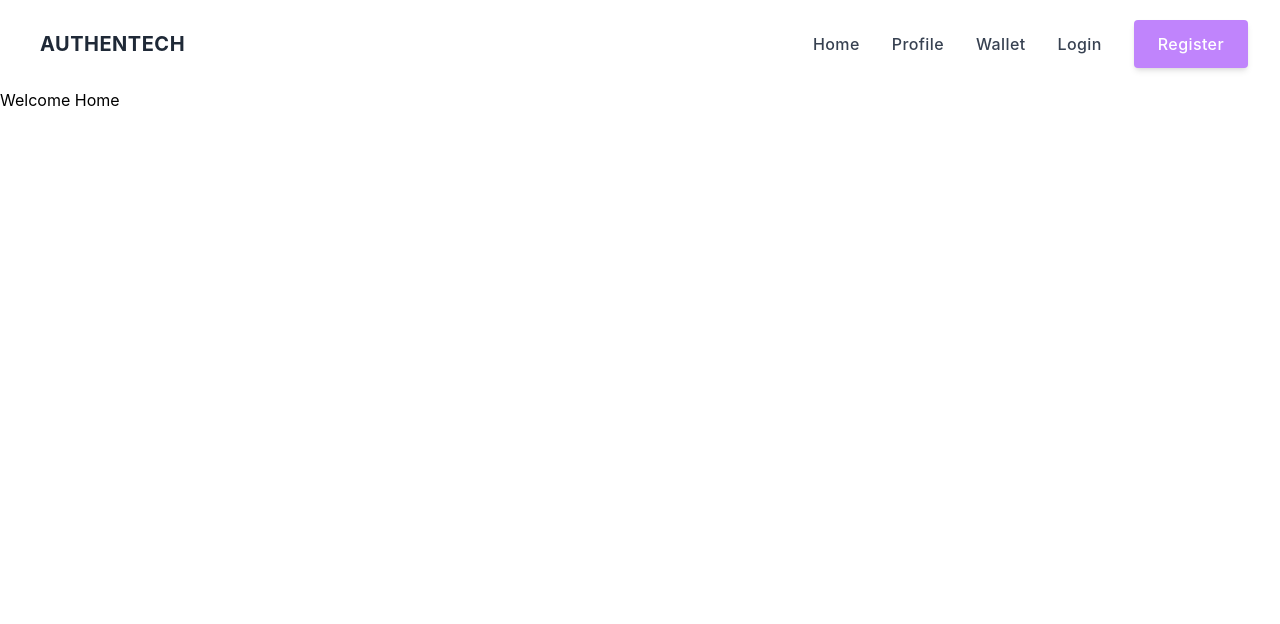
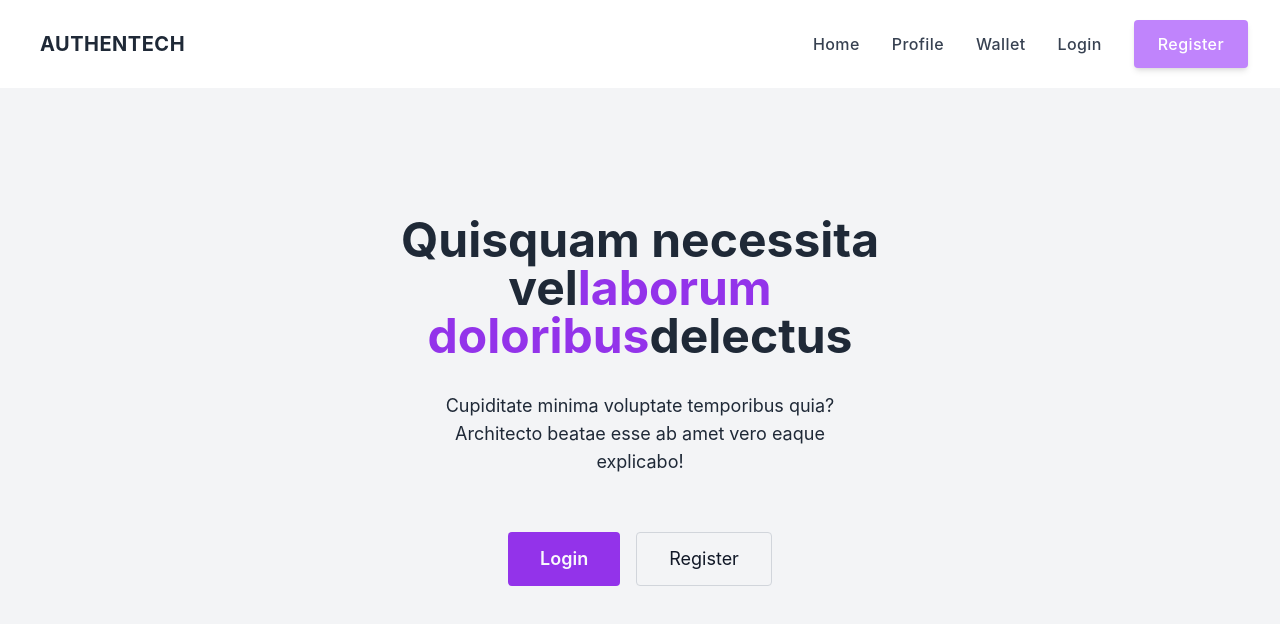
Before and after one commit to tahdiislam/authen-tech, a React (Vite) app: page / in a window 1280 px wide. Shown: the top 624 px of the page. Built offline with nearby package versions, Linux system fonts and the light colour scheme.

Commit message:
add home page

```diff
--- a/src/Component/Home.jsx
+++ b/src/Component/Home.jsx
@@ -1,11 +1,22 @@
 import React from 'react';
 
 const Home = () => {
-    return (
-        <div>
-          <h1>Welcome Home</h1>
+  return (
+    <div>
+      <section className="bg-gray-100 text-gray-800">
+        <div className="container mx-auto flex flex-col items-center px-4 py-16 text-center md:py-32 md:px-10 lg:px-32 xl:max-w-3xl">
+          <h1 className="text-4xl font-bold leading-none sm:text-5xl">Quisquam necessita vel
+            <span className="text-purple-600">laborum doloribus</span>delectus
+          </h1>
+          <p className="px-8 mt-8 mb-12 text-lg">Cupiditate minima voluptate temporibus quia? Architecto beatae esse ab amet vero eaque explicabo!</p>
+          <div className="flex flex-wrap justify-center">
+            <button className="px-8 py-3 m-2 text-lg font-semibold rounded bg-purple-600 text-gray-50">Login</button>
+            <button className="px-8 py-3 m-2 text-lg border rounded text-gray-900 border-gray-300">Register</button>
+          </div>
         </div>
-    );
+      </section>
+    </div>
+  );
 };
 
 export default Home;
```
